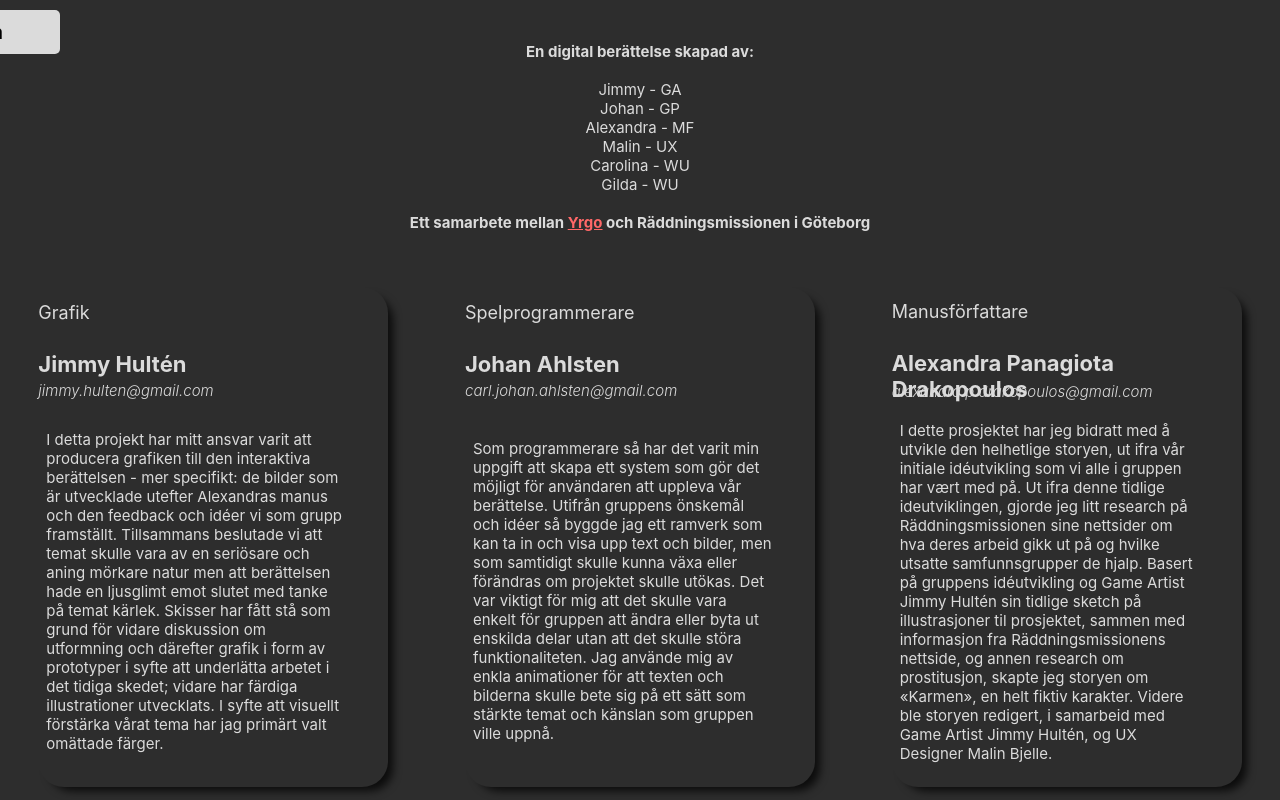
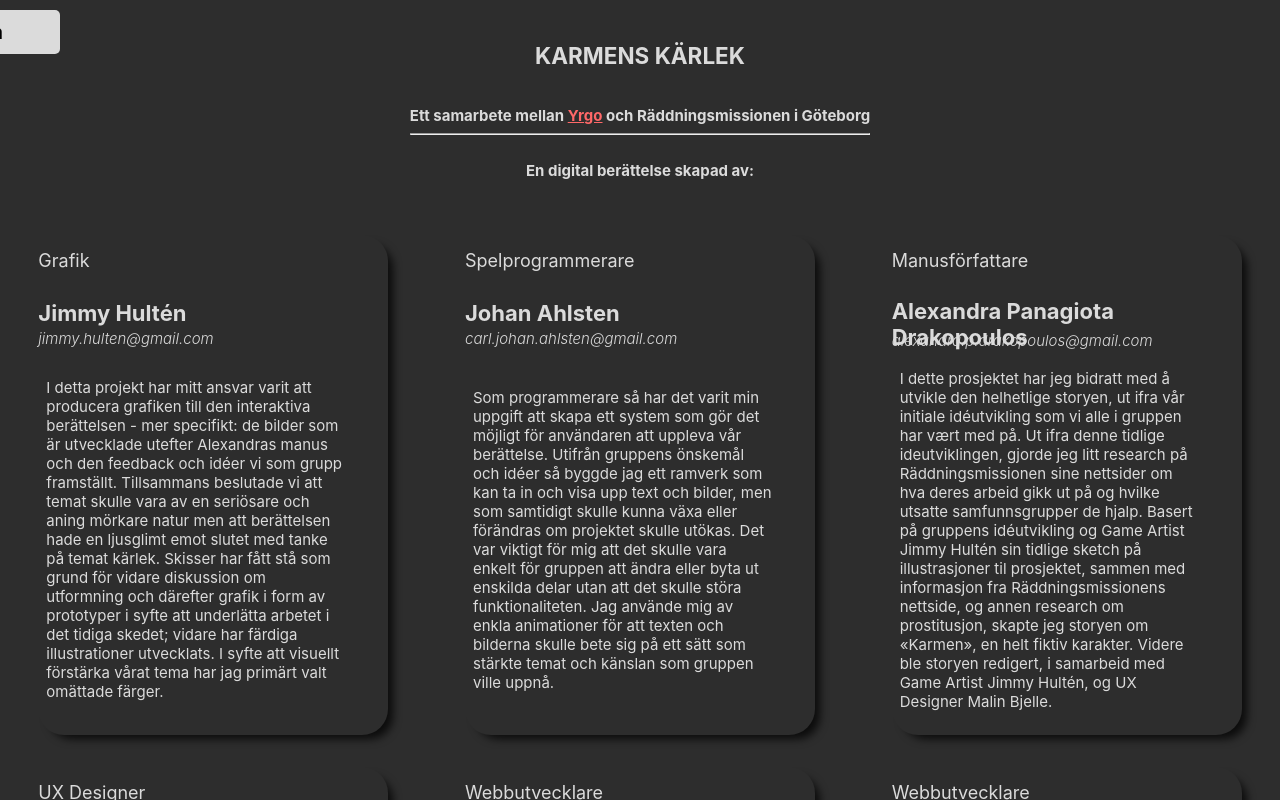
Before and after one commit to carolinahagman/sammanslaget, a React (Create React App) app: page /about in a window 1280 px wide. Shown: the top 800 px of the page. Built offline with nearby package versions, Linux system fonts and the light colour scheme; what react-unity-webgl would draw is missing.

Commit message:
edit about

```diff
--- a/src/components/About.js
+++ b/src/components/About.js
@@ -10,18 +10,14 @@ const About = () => {
       </Link>
       <p className="introtext">
         <b>
-          <br></br>En digital berättelse skapad av:
-          </b><br></br>
-          <br></br>Jimmy - GA
-          <br></br>Johan - GP
-          <br></br>Alexandra - MF
-          <br></br>Malin - UX
-          <br></br>Carolina - WU
-          <br></br>Gilda - WU<br></br>
+          <h2 className="projectname">Karmens Kärlek</h2>
       <br></br>
         <b>
           Ett samarbete mellan <a href="https://www.yrgo.se/" class="yrgolink">Yrgo</a> och Räddningsmissionen i Göteborg<br></br>
         </b>
+        <hr></hr>
+        <br></br>En digital berättelse skapad av:
+          </b><br></br>
       </p>
       <div className="about-container">
       <AboutCards></AboutCards>
--- a/src/components/about.css
+++ b/src/components/about.css
@@ -14,7 +14,7 @@
   justify-items: center;
   align-content: space-between;
   max-width: 1500px;
-  margin-bottom: 20px;
+  margin-bottom: 25px;
 }
 
 @media screen and (max-width: 992px) {
@@ -146,3 +146,7 @@ p {
   color: #ffffff;
   border-color: #222222;
 }
+
+.projectname {
+  text-transform: uppercase;
+}
```
